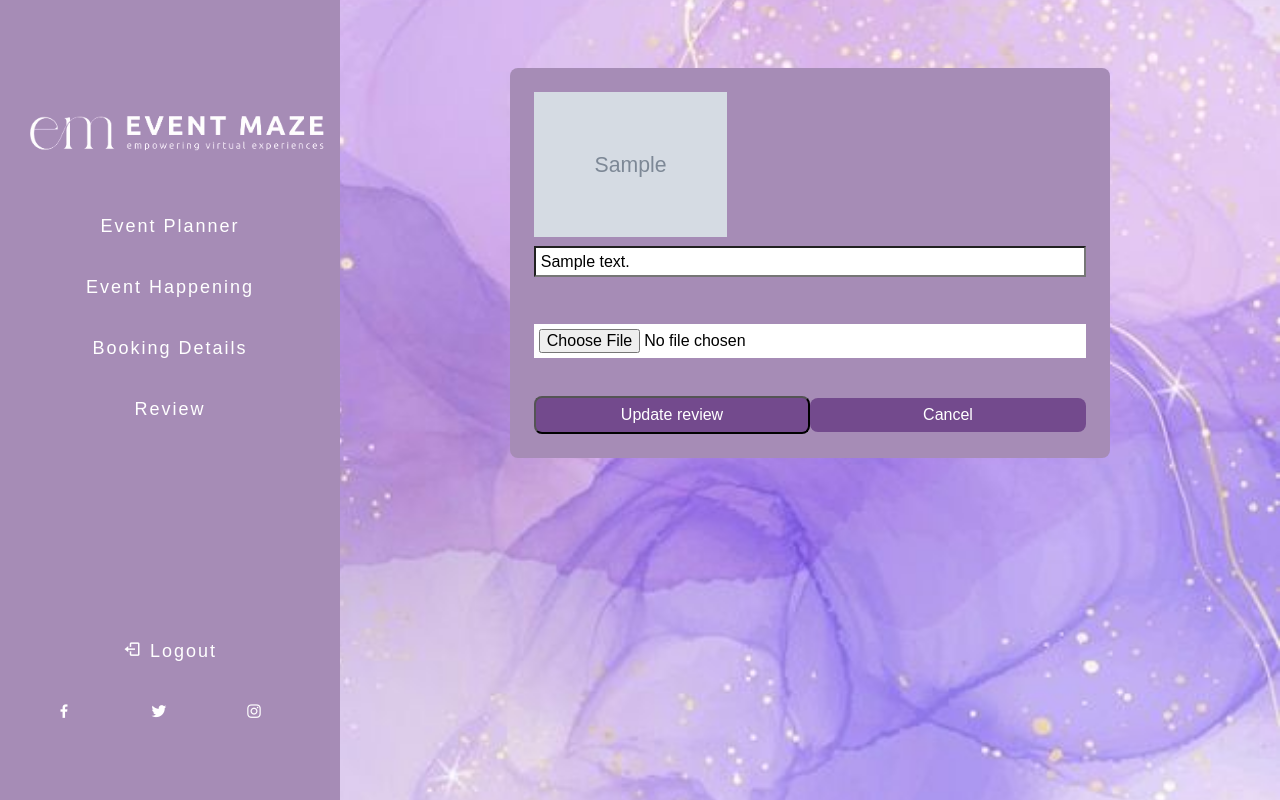
After one commit to MeenaTamang/eventmaze, a PHP site: page /edit_review.php?edit=1 in a window 1280 px wide. The commit adds this page. Run offline with PHP 8.4, Linux system fonts and the light colour scheme; tables that the repository leaves empty or names only in its code hold one stand-in row (values such as "Sample post"); grey boxes marked "Sample" are stand-in pictures.

Commit message:
fourth commit

```diff
--- /dev/null
+++ b/homePage/edit_review.css
@@ -0,0 +1,106 @@
+.section-container{
+    position: absolute;
+    height: 100%;
+    width: calc(100% - 340px);
+    left: 340px;
+    transition: all 0.3s ease;
+}
+.section_content{
+    font-size: 25px;
+    font-weight: 500;
+    color: #707070;
+    margin: 20px;
+}
+/* heading text section  */
+
+:root {
+    --color1: #a68cb6;
+    --color4: #734a8d;
+    --black: #000;
+    --white: #fff;
+    --lightpurple: #F6F5FF;
+    --red: rgb(238, 62, 62);
+
+}
+/* edit review */
+.display_message {
+    background-color: var(--color1);
+    padding: 1.5rem 1rem;
+    display: flex;
+    align-items: center;
+    justify-content: space-between;
+}
+.display_message span {
+    font-size: 1rem;
+}
+.display_message i {
+    font-size: 1.5rem;
+    cursor: pointer;
+}
+
+.display_message i:hover {
+    color: var(--red);
+}
+.container {
+    border-radius: 1rem;
+    max-width: 900px;
+    margin: 0 auto;
+    padding-bottom: 1rem;
+    height: 110vh;
+    background-color: var(--lightpurple);
+}
+section {
+    padding: 1rem;
+}
+.update_event {
+    max-width: 600px;
+    max-height: 900px;
+    background-color: var(--color1);
+    border-radius: 0.5rem;
+    padding: 1.5rem;
+    margin: 0 auto;
+    margin-top: 1rem;
+}
+.update_event .input_fields{
+    padding: 0.3rem 0.3rem;
+    font-size: 1rem;
+    color: var(--black);
+    background-color: var(--white);
+    margin: 9px 0;
+    width: 100%;
+  }
+  .update_event_btn{
+    text-align: center;
+    color: var(--red);
+    font-size: 1rem;
+    padding: 0 1rem;
+    cursor: pointer;
+  }
+  .btns {
+    display: flex;
+    justify-content: center;
+    align-items: center;
+    width: 100%;
+  }
+  .submit_btn,
+.edit_btn, .cancel_btn {
+display: block;
+width: 50%;
+text-align: center;
+background-color: #734a8d;
+color: var(--white);
+font-size: 1rem;
+padding: 0.5rem 0.5rem;
+border-radius: 0.5rem;
+cursor: pointer;
+margin-top: 5px;
+margin: 0 auto;
+text-decoration: none;
+}
+.submit_btn:hover {
+color: var(--lightpurple);
+}
+img {
+    width: 35%;
+    margin: 0 auto;
+  }
--- /dev/null
+++ b/homePage/edit_review.php
@@ -0,0 +1,112 @@
+
+<!-- sideBar -->
+<?php include 'sidebar.php'?>
+
+<!-- !-- including php logic-connecting to database -->
+<?php include '../loginPage/db.php';
+
+
+// update logic
+if(isset($_POST['update_review'])){
+    $update_review_id=$_POST['update_review_id'];
+    // echo $update_wed_id;
+    $update_review_message=$_POST['update_review_message'];
+    $update_review_image=$_FILES['update_review_image']['name'];
+    $update_review_image_tmp_name=$_FILES['update_review_image']['tmp_name'];
+    $update_review_image_folder='images/'.$update_review_image;
+
+    // update query
+    $update_review=mysqli_query($conn, "Update `review` set
+    message='$update_review_message',
+    image='$update_review_image' where id=$update_review_id");
+    if($update_review){
+        move_uploaded_file($update_review_image_tmp_name,
+        $update_review_image_folder);
+        header('location:review.php');
+    }else{
+        $display_message= "There is some error updating the Review";
+    }
+
+
+}
+
+
+
+
+?>
+
+
+<!DOCTYPE html>
+<html lang="en">
+<head>
+    <meta charset="UTF-8">
+    <meta name="viewport" content="width=device-width, initial-scale=1.0">
+    <title>Update Review</title>
+
+    <!-- css file -->
+    <link rel="stylesheet" href="style.css">
+
+    <!-- css file -->
+    <link rel="stylesheet" href="edit_review.css">
+
+
+
+
+    <!-- icon -->
+    <script src="https://unpkg.com/boxicons@2.1.4/dist/boxicons.js"></script>
+    <link href='https://unpkg.com/boxicons@2.1.4/css/boxicons.min.css' rel='stylesheet'>
+
+</head>
+<body>
+
+    <!-- message display-->
+    <?php
+    if(isset($display_message)){
+    echo "<div class='display_message'>
+    <span>$display_message</span>
+    <i class='bx bx-x' onclick='this.parentElement.style.display=`none`';></i>
+    </div>";
+    }
+    ?>
+
+<section class="section-container">
+    <div class="section_content">
+
+
+        <section class="edit_container">
+            <!-- ------php code------- -->
+            <?php
+
+            if(isset($_GET['edit'])){
+                $edit_id=$_GET['edit'];
+                // echo $edit_id;
+                $edit_query=mysqli_query($conn, "Select * from `review` where id=$edit_id");
+                if(mysqli_num_rows($edit_query)>0){
+                    $fetch_review=mysqli_fetch_assoc($edit_query);
+                        // $row=$fetch_data['price'];
+                        // echo $row;
+                    ?>
+        <!---------- form -------->
+        <form action="" method="post" enctype="multipart/form-data" class="update_event event_container_box">
+                <img src="images/<?php echo $fetch_review['image']?>" alt="">
+                <input type="hidden" value="<?php echo $fetch_review['id']?>" name="update_review_id">
+                <input type="text" class="input_fields required" value="<?php echo $fetch_review['message']?>" name="update_review_message">
+                <br/><br/>
+                <input type="file" class="input_fields" required accept="image/png, image/jpg, image/jpeg" name="update_review_image">
+                <br/><br/>
+                <div class="btns">
+                    <input type="submit" class="edit_btn" value="Update review" name="update_review">
+                    <a class="cancel_btn" href="review.php">Cancel</a>
+                </div>
+        </form>
+            <?php
+                }
+            }
+
+            ?>
+        </section>
+    </div>
+</section>
+
+</body>
+</html>
--- a/homePage/review.css
+++ b/homePage/review.css
@@ -12,7 +12,6 @@
     margin: 20px;
 }
 /* heading text section  */
-
 .text h3,
 .text p{
     text-align: center;
@@ -95,7 +94,7 @@ button:hover{
 .edit-btn .bx{
     display: flex;
     align-items: end;
-    font-size: 1.3rem;
+    font-size: 0.9rem;
 }
 .edit-btn a {
     text-decoration: none;
--- a/homePage/review.php
+++ b/homePage/review.php
@@ -70,6 +70,9 @@
                             <a href="delete.php?delete=<?php echo $fetch_review['id']?>"
                                 class="delete_btn" onclick="return confirm('Are you sure you want to delete this review?');">
                             <i class='bx bxs-trash-alt'></i></a>
+                            <a href="edit_review.php?edit=<?php echo $fetch_review['id']?>"
+                            class="update_review_btn">
+                            <i class='bx bxs-edit'></i></a>
                                 <!-- <i class='bx bx-dots-vertical-rounded'></i> -->
                             </div>
 
```
Also changed, not shown: homePage/images/Corporate.jpeg (added), homePage/images/concert.jpeg.
